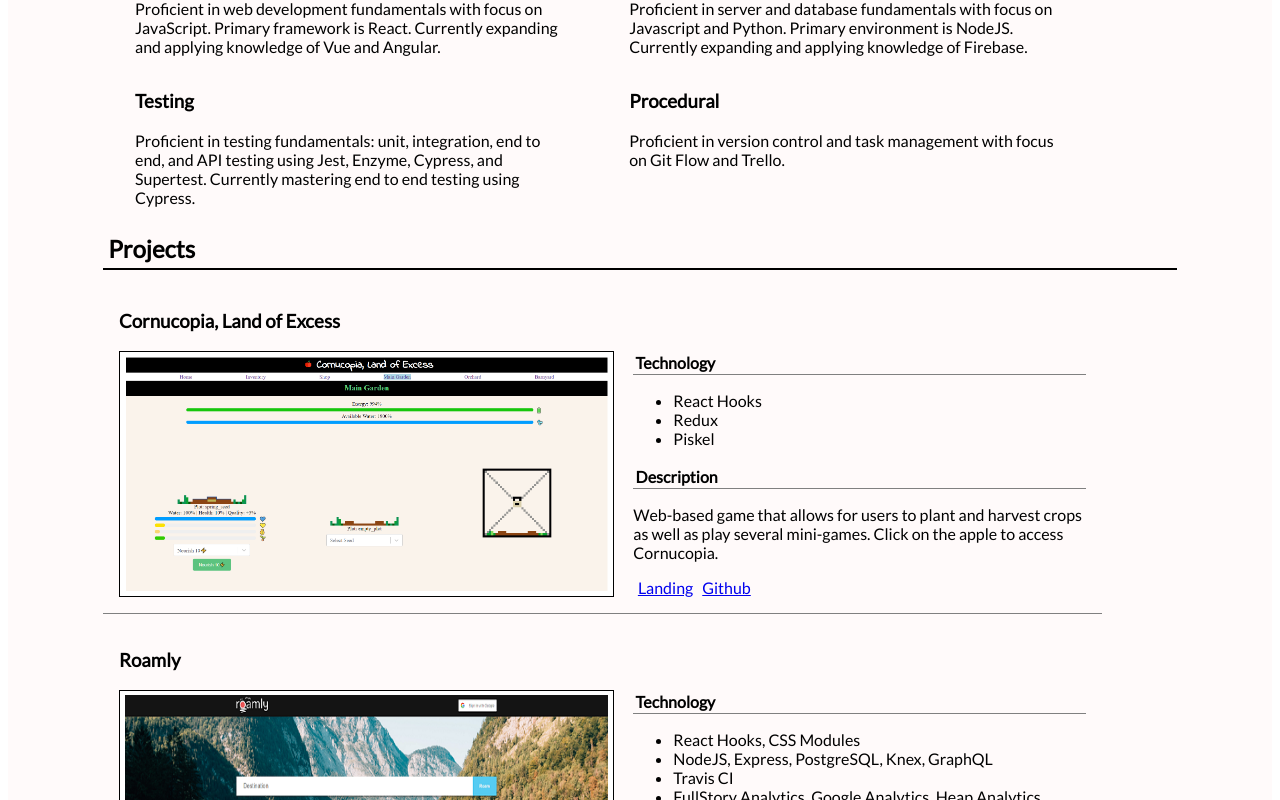
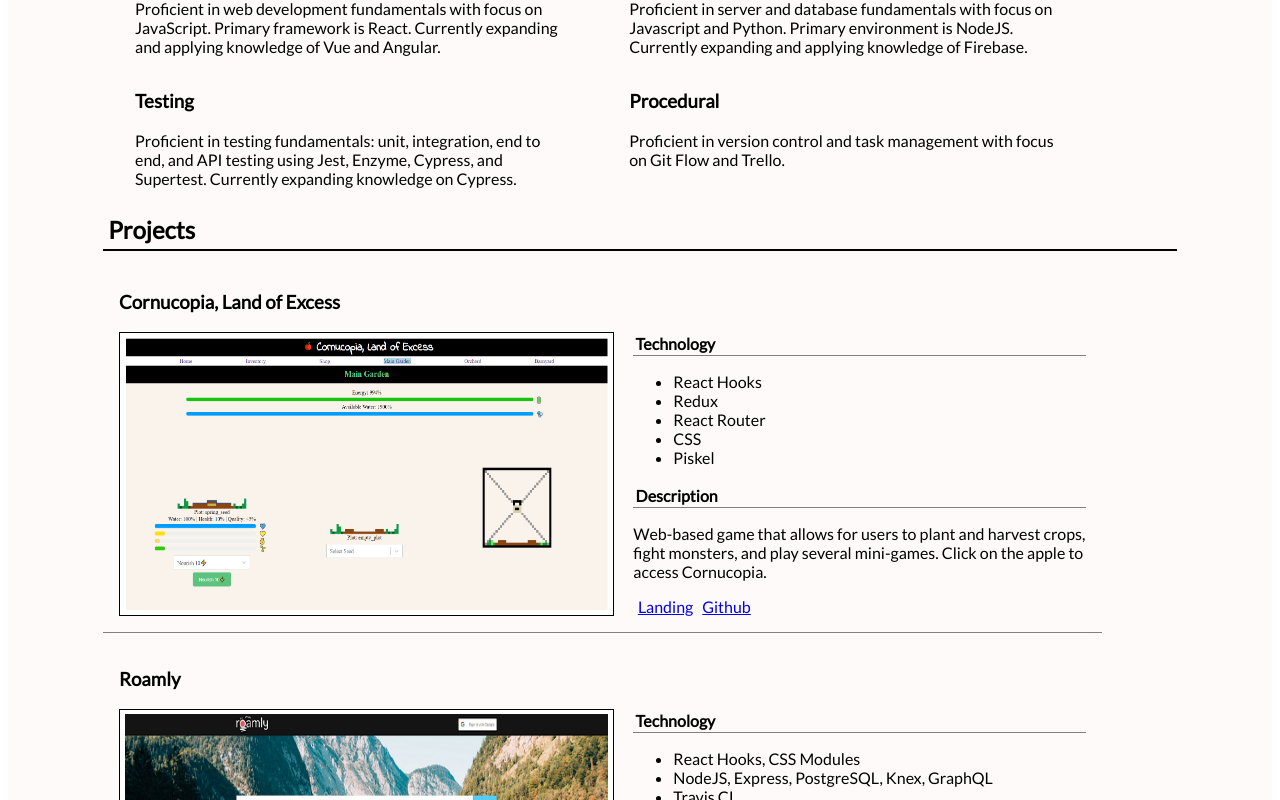
Before and after one commit to azinoVo/portfolio, a React (Create React App) app: page / in a window 1280 px wide. Shown: the part 700-1500 px from the top of the page. Built offline with nearby package versions, Linux system fonts and the light colour scheme.

Commit message:
updated to remove the visualizer since the BE no longer there

```diff
--- a/src/App.js
+++ b/src/App.js
@@ -13,7 +13,7 @@ function App() {
       <AboutMe />
       <TechStack />
       <Projects />
-      <footer>Copyright 2019 Nguyen Vo</footer>
+      <footer>Copyright 2020 Nguyen Vo</footer>
     </div>
   );
 }
--- a/src/components/Projects/ProjectsList.js
+++ b/src/components/Projects/ProjectsList.js
@@ -2,8 +2,8 @@ const projectsList = [
     {
         "name": "Cornucopia, Land of Excess",
         "picture": "cornucopia",
-        "tech-stack": ["React Hooks", "Redux", "Piskel"],
-        "description": "Web-based game that allows for users to plant and harvest crops as well as play several mini-games. Click on the apple to access Cornucopia.",
+        "tech-stack": ["React Hooks", "Redux", "React Router", "CSS", "Piskel"],
+        "description": "Web-based game that allows for users to plant and harvest crops, fight monsters, and play several mini-games. Click on the apple to access Cornucopia.",
         "landing": "https://cornucopia.netlify.com/",
         "github": "https://github.com/azinoVo/neopet_clone"
     },
@@ -27,7 +27,7 @@ const projectsList = [
         "name": "FoodieFun",
         "picture": "FoodieFunResized",
         "tech-stack": ["React Class", "Redux", "CSS", "REST API", "NodeJS, Express, Knex, SQLite3", "JSON Web Tokens"],
-        "description": "Restaurant review application that uses a REST-ful backend to manipulate data via CRUD operations.",
+        "description": "Restaurant review application that uses a REST-ful backend to manipulate data via CRUD operations. Solely worked on the Backend and helped debug the Frontend.",
         "landing": "https://foodiefun.netlify.com/",
         "github": "https://github.com/foodie-fun/FFBE"
     },
@@ -39,15 +39,6 @@ const projectsList = [
         "landing": "https://5e-encounters.netlify.com/",
         "github": "https://github.com/DuckEverlasting/Random-Character-Generator"
 
-    },
-    {
-        "name": "Map Visualizer",
-        "picture": "visualResized",
-        "tech-stack": ["React Hooks", "Styled Components"],
-        "description": "A simple graph visualization of data coming from the backend provided by Lambda School as part of the Treasure Hunt Build Week.",
-        "landing": "https://mapvisual.netlify.com",
-        "github": "https://github.com/BW-Treasure-Hunt-Team-III/visual"
-
     }
 ]
 
--- a/src/components/TechStack/TechStackList.js
+++ b/src/components/TechStack/TechStackList.js
@@ -9,7 +9,7 @@ const techStackList = [
     },
     {
         "name": "Testing",
-        "description":"Proficient in testing fundamentals: unit, integration, end to end, and API testing using Jest, Enzyme, Cypress, and Supertest. Currently mastering end to end testing using Cypress."
+        "description":"Proficient in testing fundamentals: unit, integration, end to end, and API testing using Jest, Enzyme, Cypress, and Supertest. Currently expanding knowledge on Cypress."
     },
     {
         "name": "Procedural",
```
